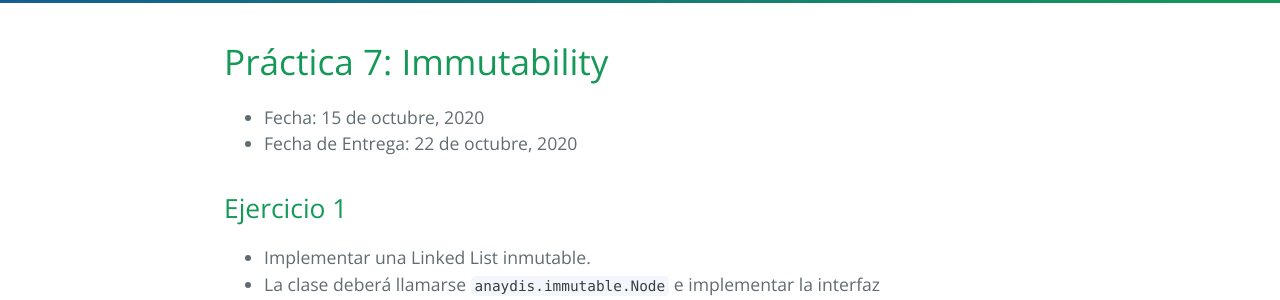
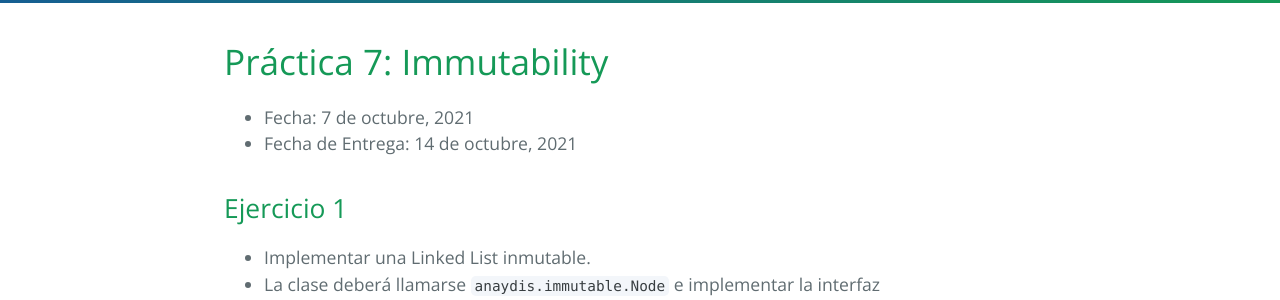
Before and after one commit to FacultadDeIngenieria/anaydis, a Jekyll site: the page built from practice/tp7.md, in a window 1280 px wide. Shown: the part 266-566 px from the top of the page. Built offline with Jekyll 4.4.1, drawn with Linux system fonts in a browser that asks for light colours.

```diff
--- a/practice/tp7.md
+++ b/practice/tp7.md
@@ -6,8 +6,8 @@ permalink: /practice/7
 
 # Práctica 7: Immutability
 
-* Fecha: 15 de octubre, 2020
-* Fecha de Entrega: 22 de octubre, 2020
+* Fecha: 7 de octubre, 2021
+* Fecha de Entrega: 14 de octubre, 2021
 
 ## Ejercicio 1
 
```
Also changed, not shown: README.md.
